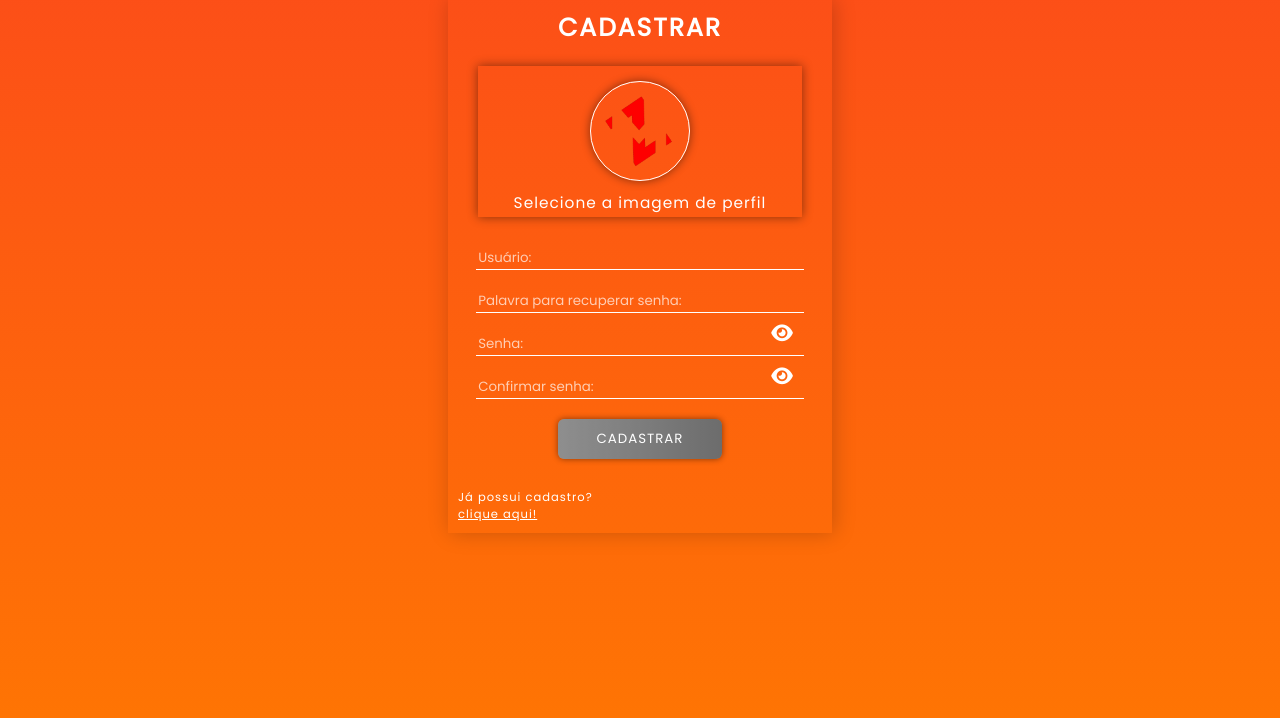
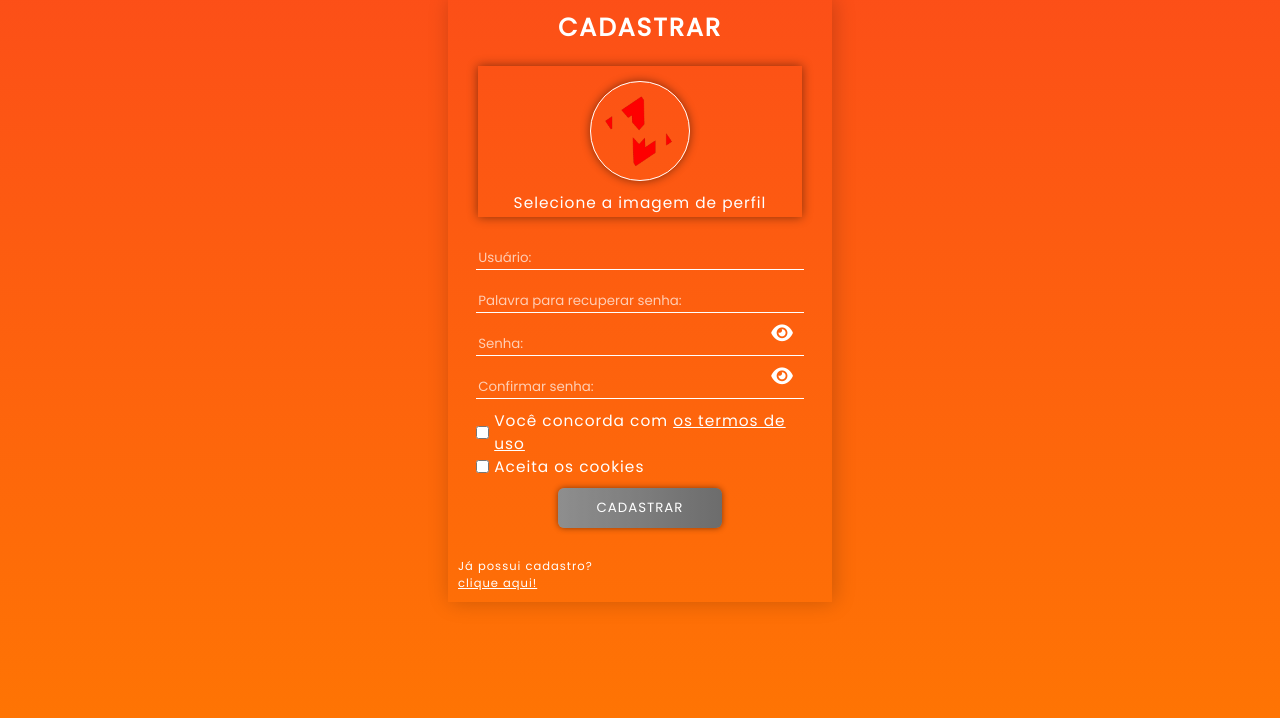
Before and after one commit to marcosilvadf/comunidade-mods, a PHP site: page /view/formSignInUser.php in a window 1280 px wide. Shown: the part 101-819 px from the top of the page. Run offline with PHP 8.4, Linux system fonts and the light colour scheme; some libraries are stand-ins or nearby versions.

Commit message:
add terms of user link

```diff
--- a/css/form.css
+++ b/css/form.css
@@ -316,3 +316,28 @@ div.error div p
     bottom: 10px;
     right: 10px;
 }
+
+.checkbox
+{
+    width: 100%;
+    display: flex;
+    flex-direction: row;
+    align-items: center;
+}
+
+.checkbox label
+{
+    margin: 0;
+}
+
+.checkbox label a
+{
+    color: white;
+}
+
+#useTerms, #cookie
+{
+    background: none;
+    width: fit-content;
+    margin: 0 5px 0 0;
+}
--- a/view/allmods.php
+++ b/view/allmods.php
@@ -118,10 +118,9 @@
                                                 </div>
 
                                                 <ul>
+                                                    <li>Downloads: ${mod['countDownloads']}</li>
                                                     <li>Tamanho: ${mod['sizeMod']}</li>
                                                     <li>Tipo: ${mod['typeMod']}</li>
-                                                    <li>Postado em: ${mod['registrationDate']}</li>
-                                                    <li>Downloads: ${mod['countDownloads']}</li>
                                                     <li><a href="${mod['youtubeMod']}" target="_blank">Ver vídeo</a></li>
                                                     <li><a href="${mod['downloadMod']}" target="_blank">Baixar</a></li>
                                                 </ul>
--- a/view/formSignInUser.php
+++ b/view/formSignInUser.php
@@ -62,21 +62,31 @@ session_start();
                     <span>Selecione a imagem de perfil</span>
                     </label>
 
-                    <input type="file" name="prof" id="prof" accept="image/*">
+                    <input type="file" name="prof" id="prof" accept="image/*" onchange="ifUser()">
                 </div>
 
-                <input type="text" name="user" id="user" placeholder="Usuário:">
+                <input type="text" name="user" id="user" placeholder="Usuário:" onblur="ifUser()" required>
 
-                <input type="text" name="keyForPass" id="keyForPass" placeholder="Palavra para recuperar senha:">
+                <input type="text" name="keyForPass" id="keyForPass" placeholder="Palavra para recuperar senha:" required>
 
                 <div class="showHidePass">
                     <span class="eye"><i class="fa-solid fa-eye"></i></span>
-                    <input type="password" name="pass" id="pass" placeholder="Senha:">
+                    <input type="password" name="pass" id="pass" placeholder="Senha:" required>
                 </div>
 
                 <div class="showHidePass">
                     <span class="eye"><i class="fa-solid fa-eye"></i></span>
                     <input type="password" name="pass" id="confirmPass" class="error" placeholder="Confirmar senha:">
+                </div>
+
+                <div class="checkbox">
+                    <input type="checkbox" name="" id="useTerms" class="checkinput">
+                    <label for="useTerms">Você concorda com <a href="">os termos de uso</a></label>
+                </div>
+
+                <div class="checkbox">
+                    <input type="checkbox" name="" id="cookie" class="checkinput">
+                    <label for="cookie">Aceita os cookies</label>
                 </div>
 
                 <input type="submit" value="cadastrar">
@@ -103,7 +113,8 @@ session_start();
     <div id="nav" style="display: none;"></div>
 
     <script>
-        let user = document.querySelector('#user')
+        let cookie = document.querySelector('#cookie')
+        let useTerms = document.querySelector('#useTerms')
         let send = document.querySelector("input[type='submit']")
         let navegador = document.querySelector('#nav')
         let aviso = document.querySelector('.warn')
@@ -116,7 +127,7 @@ session_start();
             aviso.classList.remove('nouser')
         }
 
-        user.addEventListener('blur', function ifUser(){
+        function ifUser(){
             if(user.value != ''){
                 navegador.innerHTML += `<iframe src="../controller/ifExistUser.php?name=${user.value}" frameborder="0" id="sql" ></iframe>`
                 let iframe = document.querySelector('#sql')
@@ -125,7 +136,7 @@ session_start();
                     var data = window.sessionStorage.getItem('id')
                     clearInterval(timer)
                     window.sessionStorage.removeItem('id')
-                    iframe.parentNode.removeChild(iframe)
+                    navegador.innerHTML = ''
                     if(data == 'false'){
                         aviso.classList.add('nouser')
                         user.style.borderBottom = '1px solid red'
@@ -133,13 +144,33 @@ session_start();
                         send.style.transition = '.2s'
                         formSended = false
                     }else{
-                        user.style.borderBottom = '1px solid white'
-                        send.style.filter = 'grayscale(0%)'
-                        send.style.transition = '.2s'
-                        formSended = true
+                        if(cookie.checked == true && useTerms.checked == true && file.files[0] != null){
+                            user.style.borderBottom = '1px solid white'
+                            send.style.filter = 'grayscale(0%)'
+                            send.style.transition = '.2s'
+                            formSended = true
+                        }else{
+                            user.style.borderBottom = '1px solid red'
+                            send.style.filter = 'grayscale(100%)'
+                            send.style.transition = '.2s'
+                            formSended = false
+                        }
                     }
                 }, 100);
+            }else{
+                user.style.borderBottom = '1px solid red'
+                send.style.filter = 'grayscale(100%)'
+                send.style.transition = '.2s'
+                formSended = false
             }
+        }
+
+        cookie.addEventListener('change', ()=> {
+            ifUser()
+        })
+
+        useTerms.addEventListener('change', ()=> {
+            ifUser()
         })
 
         function sendForm(event){
```
